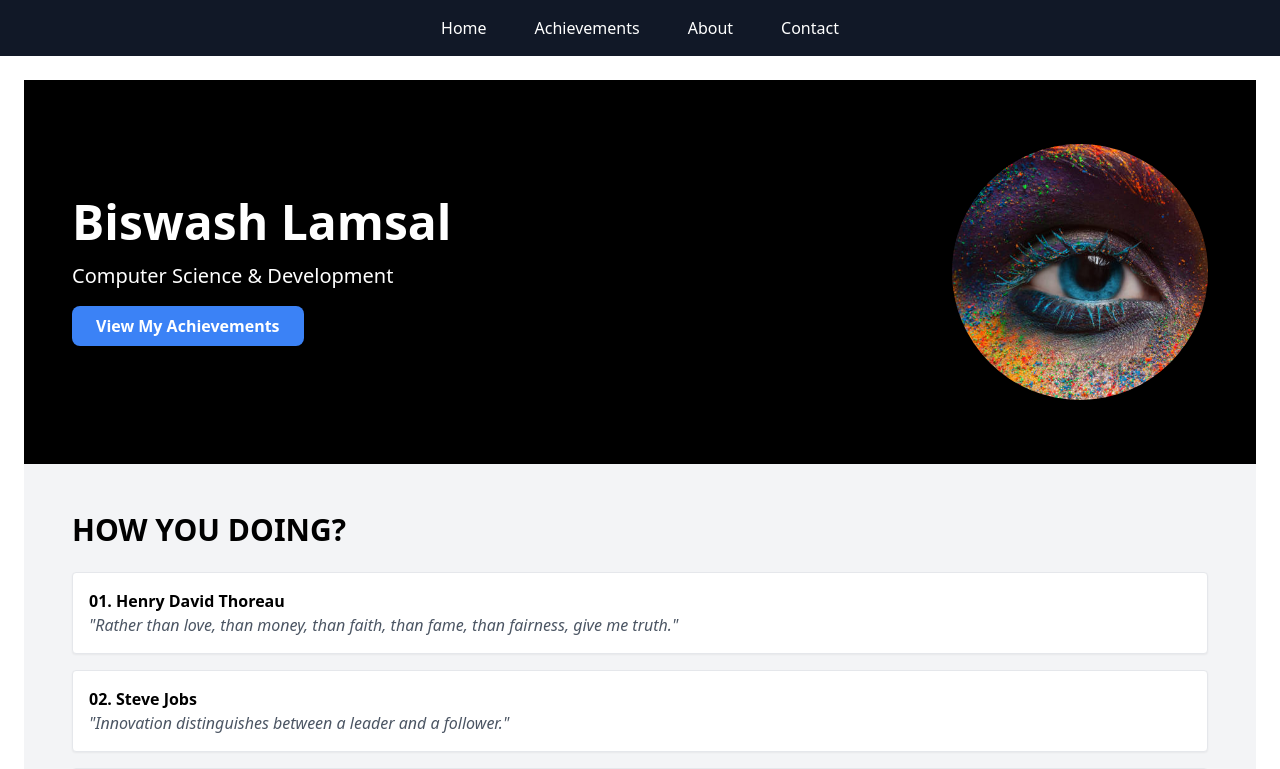
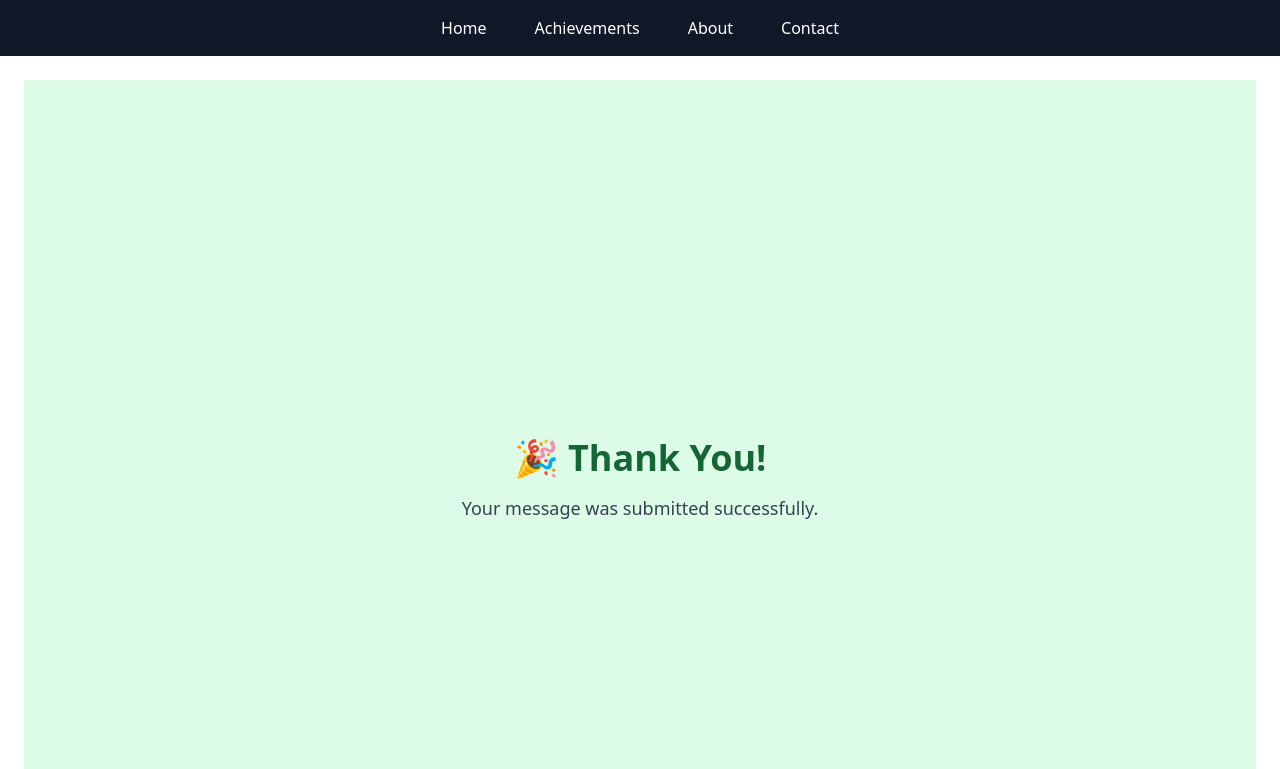
Before and after one commit to Unlinedfaun7162/personalsite, a React (Create React App) app: page /personalsite/thankyou in a window 1280 px wide. Shown: the top 769 px of the page. Built offline with nearby package versions, Linux system fonts and the light colour scheme; the HTML template or start-up script is replaced by a standard one.

Commit message:
Fixed the contact page, added thank you page and tweaked formspree

```diff
--- a/src/App.js
+++ b/src/App.js
@@ -9,6 +9,7 @@ import GroceryStore from "./pages/GroceryStore";
 import PizzaStore from "./pages/PizzaStore";
 import AcademicExcellence from "./pages/AcademicExcellence";
 import Contact from "./pages/Contact";
+import ThankYou from "./pages/ThankYou";
 
 function App() {
   return (
@@ -34,6 +35,7 @@ function App() {
           <Route path="/achievements/grocery-store-app" element={<GroceryStore />} />
           <Route path="/achievements/pizza-store" element={<PizzaStore />} />
           <Route path="/achievements/academic-excellence" element={<AcademicExcellence />} />
+          <Route path="/thankyou" element={<ThankYou />} />
           <Route path="/contact" element={<Contact />} />
           <Route path="*" element={<Home />} />
           {/* Future detailed pages will be added here */}
--- a/src/pages/Contact.js
+++ b/src/pages/Contact.js
@@ -7,12 +7,13 @@ const Contact = () => {
         <h2 className="text-4xl font-extrabold text-gray-900 flex justify-center items-center mb-8">
           <span className="mr-2">📩</span> Contact Me
         </h2>
-        <p className="text-gray-600 mb-6">Have questions or want to connect? Fill out the form below!</p>
+        <p className="text-gray-600 mb-6">
+          Have questions or want to connect? Fill out the form below!
+        </p>
 
         <form
           action="https://formspree.io/f/xrbpaqvb"
           method="POST"
-         noValidate
           className="space-y-4"
         >
           <input
@@ -38,6 +39,13 @@ const Contact = () => {
             className="w-full px-4 py-3 rounded-xl border border-gray-300 h-32"
           ></textarea>
 
+          {/* Redirect to Thank You page after submit */}
+          <input
+            type="hidden"
+            name="_redirect"
+            value="https://unlinedfaun7162.github.io/personalsite/thankyou"
+          />
+
           <button
             type="submit"
             className="w-full bg-blue-500 hover:bg-blue-600 text-white font-bold py-3 px-6 rounded-xl"
@@ -45,7 +53,6 @@ const Contact = () => {
             Send Message 🚀
           </button>
         </form>
-
       </div>
     </div>
   );
--- /dev/null
+++ b/src/pages/ThankYou.js
@@ -0,0 +1,14 @@
+import React from "react";
+
+const ThankYou = () => {
+  return (
+    <div className="min-h-screen flex items-center justify-center bg-green-100 text-center">
+      <div>
+        <h1 className="text-4xl font-bold text-green-800">🎉 Thank You!</h1>
+        <p className="mt-4 text-lg text-gray-700">Your message was submitted successfully.</p>
+      </div>
+    </div>
+  );
+};
+
+export default ThankYou;
```
Lines whose indentation alone changed are shown as unchanged.
